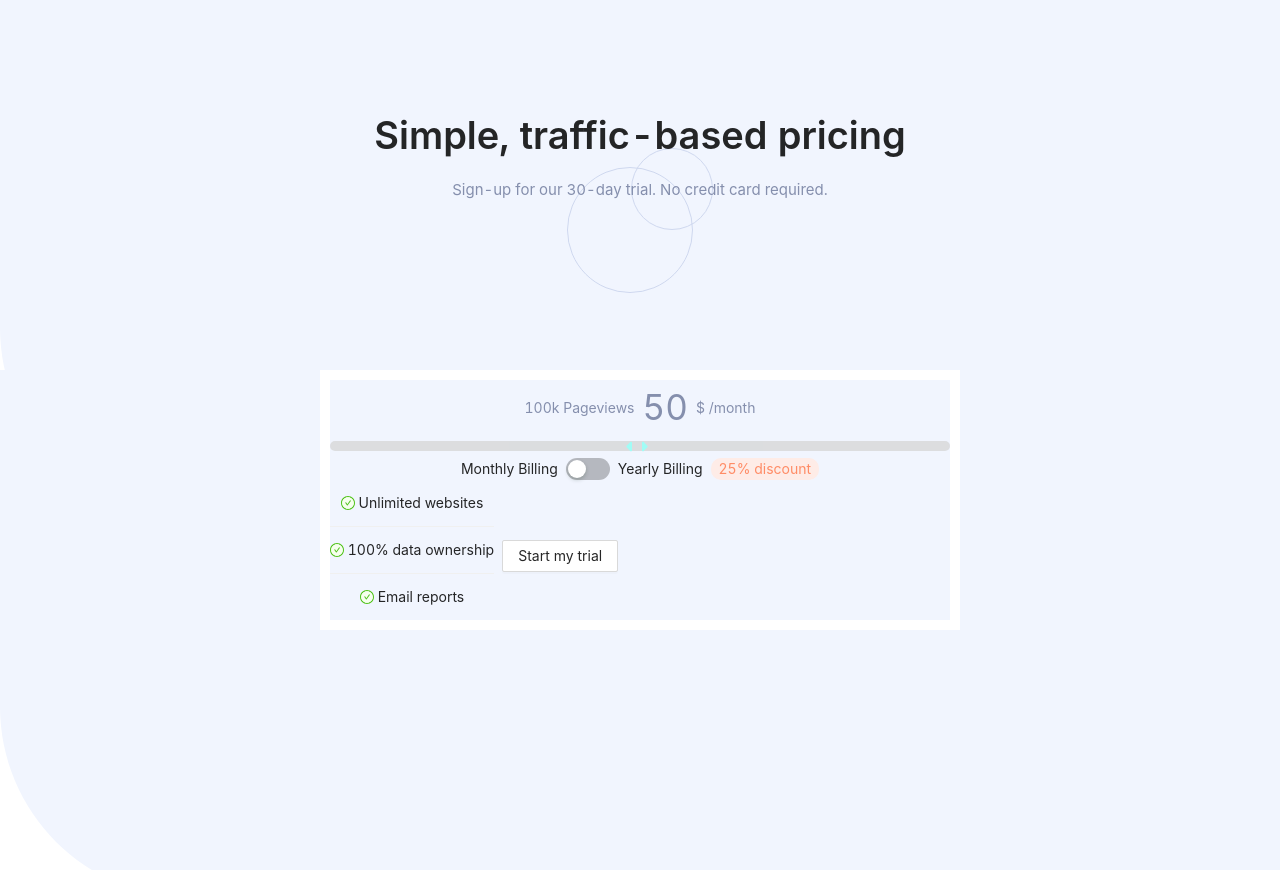
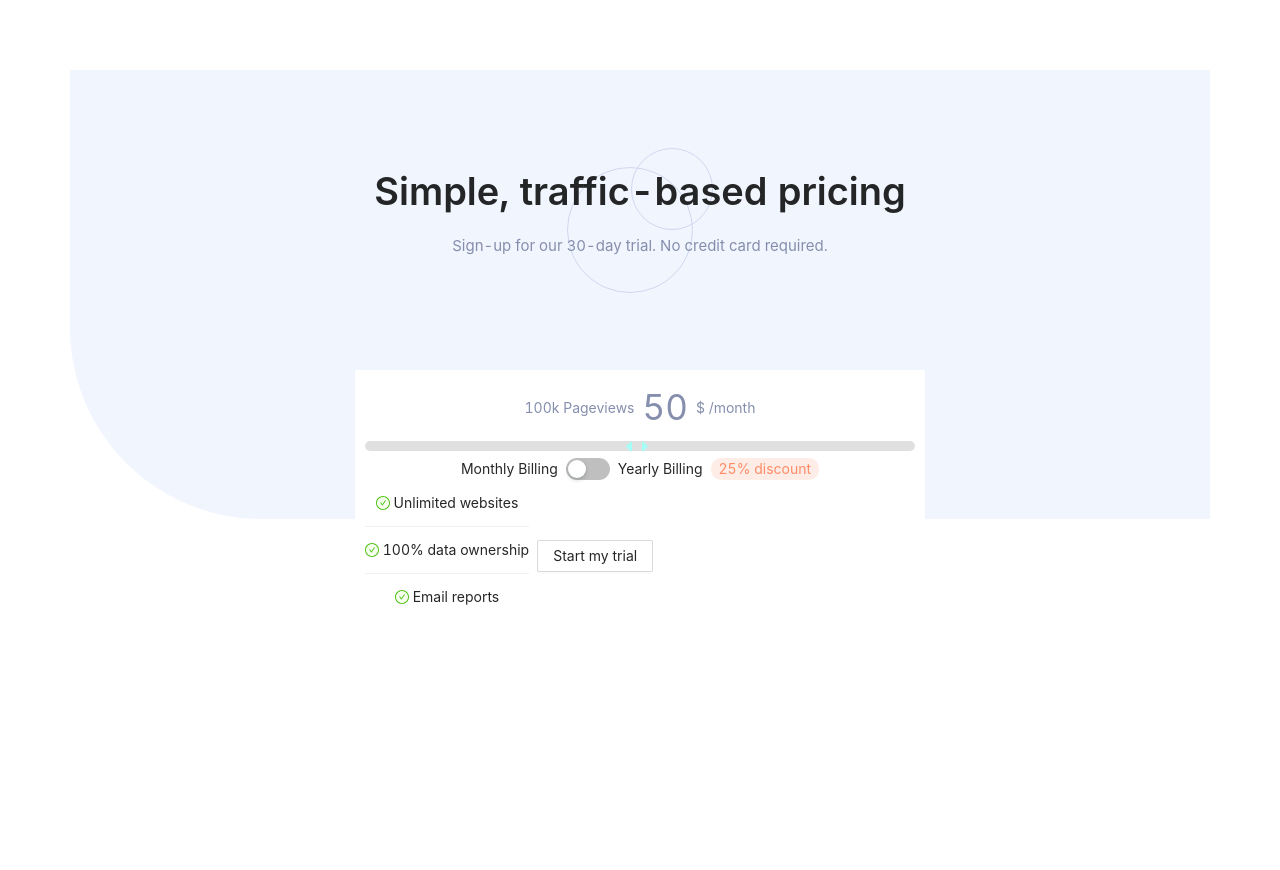
Before and after one commit to Laaggan/front-end-mentor-challenge, a React (Create React App) app in the folder front-end-mentor/: page / in a window 1280 px wide. Built offline with nearby package versions, Linux system fonts and the light colour scheme.

Commit message:
Restructuring of css and styling

```diff
--- a/front-end-mentor/src/App.css
+++ b/front-end-mentor/src/App.css
@@ -5,10 +5,13 @@ h1, p, div{
   font-family: [Manrope];
 }
 
-body{
+#content-box{
   /* background-color: black; */
     /* background-color: hsl(230, 100%, 99%); */
   background: url('images/bg-pattern.svg');
+  background-repeat: no-repeat;
+  margin: 5em 5em 5em 5em;
+  padding-top: 5em 5em 5em 5em;
 }
 
 p{
@@ -16,11 +19,10 @@ p{
 }
 
 #app-header{
-  margin-top: 5em;
-  padding-top: 3em;
   background: url('images/patternCircles.svg');
   background-position: center;
   background-repeat: no-repeat;
+  padding-top: 7em;
   height: 300px;
 }
 
@@ -34,31 +36,19 @@ p{
   justify-content: center;
 }
 
-
-/* .App-header {
-  background-color: #000;
-  min-height: 100vh;
-  display: flex;
-  flex-direction: column;
-  align-items: center;
-  justify-content: center;
-  font-size: calc(10px + 2vmin);
-  color: #000;
-} */
-
-.App{
+#app-calculation{
   margin: auto;
   width: 50%;
   padding: 10px;
   background-color: #fff;
 }
 
-.main-app{
+/* .main-app{
   width: 1000;
   height: 600;
   background-color: #fff;
   background: url('images/bg-pattern.svg');
-}
+} */
 
 .button-container{
   display: flex;
--- a/front-end-mentor/src/App.js
+++ b/front-end-mentor/src/App.js
@@ -6,9 +6,7 @@ import ContentBox from "./ContentBox";
 
 function App() {
   return (
-    <body>
       <ContentBox />
-    </body>
   );
 }
 
--- a/front-end-mentor/src/AppCalculation.js
+++ b/front-end-mentor/src/AppCalculation.js
@@ -31,8 +31,7 @@ function AppCalculation() {
   }
 
   return (
-    <body>
-      <div className="App">
+      <div id="app-calculation">
         <div className="main-app">
           <div>
             <Space>
@@ -59,7 +58,6 @@ function AppCalculation() {
                 dataSource={data}
                 renderItem={(item) => (
                   <List.Item>
-                    {/* <Typography.Text><CheckOutlined twoToneColor="#52c41a" /></Typography.Text> {item} */}
                     <CheckCircleTwoTone twoToneColor="#52c41a" /> {item}
                   </List.Item>
                 )}
@@ -69,7 +67,6 @@ function AppCalculation() {
           </div>
         </div>
       </div>
-    </body>
   );
 }
 
--- a/front-end-mentor/src/ContentBox.js
+++ b/front-end-mentor/src/ContentBox.js
@@ -8,7 +8,7 @@ import patternCircles from "./images/patternCircles.svg"
 const ContentBox = (props) => {
     debugger;
     return (
-    <div>
+    <div id="content-box">
         <div id="app-header">
           {/* <img src={patternCircles}></img> */}
           <Typography.Title>Simple, traffic-based pricing</Typography.Title>
```
